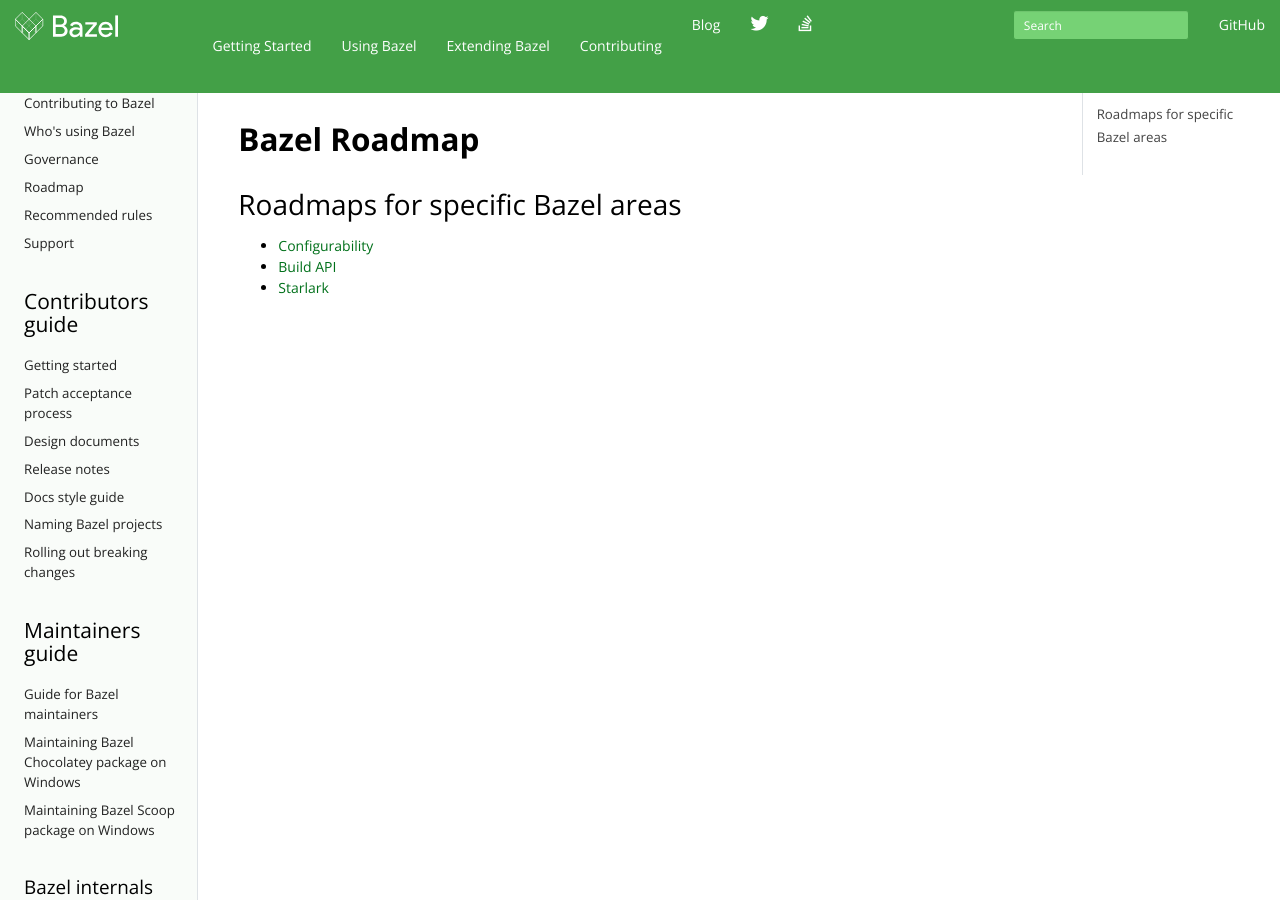
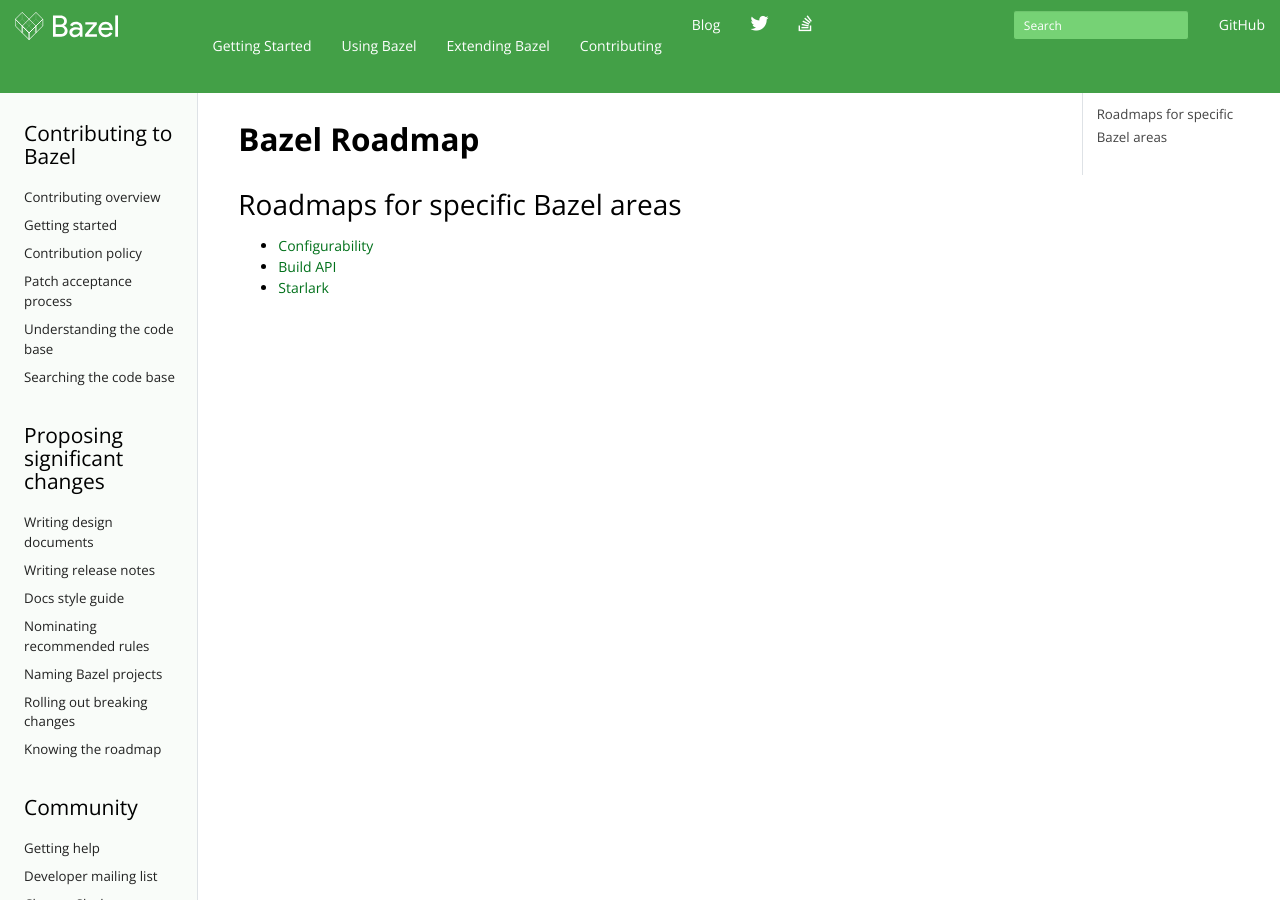
Before and after one commit to bazelbuild/bazel-website, a Jekyll site: the page built from roadmap.md, in a window 1280 px wide and 900 px high. Built offline with Jekyll 4.4.1, drawn with Linux system fonts in a browser that asks for light colours; nearby versions of some CDN libraries; library files that are not in the unit come from our copies; comment, search, counter and statistics services are not loaded; the table of contents is made by our own code; some of the changed text lies outside the part shown.

Commit message:
Update contribute tab left nav

```diff
--- a/_layouts/contribute.html
+++ b/_layouts/contribute.html
@@ -16,41 +16,39 @@
               aria-controls="sidebar-nav">
             <i class="glyphicon glyphicon-menu-hamburger"></i> Navigation
           </a>
-          <nav class="sidebar collapse" id="sidebar-nav">
+         <nav class="sidebar collapse" id="sidebar-nav">
+            <h3>Contributing to Bazel</h3>
             <ul class="sidebar-nav">
-              <li><a href="/contributing.html">Contributing to Bazel</a></li>
-              <li><a href="/users.html">Who's using Bazel</a></li>
-              <li><a href="/governance.html">Governance</a></li>
-              <li><a href="/roadmap.html">Roadmap</a></li>
-              <li><a href="/recommended-rules.html">Recommended rules</a></li>
-              <li><a href="/support.html">Support</a></li>
+              <li><a href="/contributing.html">Contributing overview</a></li>
+              <li><a href="/basics/getting_started.html">Getting started</a></li>
+              <li><a href="/governance.html">Contribution policy</a></li>
+              <li><a href="/basics/patching.html">Patch acceptance process</a></li>
+              <li><a href="https://github.com/bazelbuild/bazel/blob/master/CODEBASE.md">Understanding the code base</a></li>
+              <li><a href="/browse-and-search-user-guide.html">Searching the code base</a></li>
             </ul>
-            <h3>Contributors guide</h3>
+            <h3>Proposing significant changes</h3>
             <ul class="sidebar-nav">
-              <li><a href="/basics/getting_started.html">Getting started</a></li>
-              <li><a href="/basics/patching.html">Patch acceptance process</a></li>
-              <li><a href="/designs/index.html">Design documents</a></li>
-              <li><a href="/basics/release-notes.html">Release notes</a></li>
+              <li><a href="/designs/index.html">Writing design documents</a></li>
+              <li><a href="/basics/release-notes.html">Writing release notes</a></li>
               <li><a href="/basics/docs-style.html">Docs style guide</a></li>
+              <li><a href="/recommended-rules.html">Nominating recommended rules</a></li>
               <li><a href="/naming.html">Naming Bazel projects</a></li>
               <li><a href="/maintaining/breaking-changes-guide.html">Rolling out breaking changes</a></li>
+              <li><a href="/roadmap.html">Knowing the roadmap</a></li>
+            </ul>
+            <h3>Community</h3>
+            <ul class="sidebar-nav">
+              <li><a href="/support.html">Getting help</a></li>
+              <li><a href="https://groups.google.com/forum/#!forum/bazel-dev">Developer mailing list</a></li>
+              <li><a href="https://slack.bazel.build">Chat on Slack</a></li>
+              <li><a href="/experts.html">Community Experts</a></li>
+              <li><a href="/users.html">Bazel users</a></li>
             </ul>
             <h3>Maintainers guide</h3>
             <ul class="sidebar-nav">
-              <li><a href="/maintaining/maintainers-guide.html">Guide for Bazel maintainers</a></li>
+              <li><a href="/maintaining/maintainers-guide.html">Guide for Bazel Maintainers</a></li>
               <li><a href="/maintaining/windows-chocolatey-maintenance.html">Maintaining Bazel Chocolatey package on Windows</a></li>
               <li><a href="/maintaining/windows-scoop-maintenance.html">Maintaining Bazel Scoop package on Windows</a></li>
-              <h4>Bazel internals</h4>
-              <li><a href="/designs/skyframe.html">Skyframe</a></li>
-            </ul>
-            <h3>External resources</h3>
-            <ul class="sidebar-nav">
-              <li><a href="https://github.com/bazelbuild/bazel">GitHub</a></li>
-              <li><a href="https://source.bazel.build/">Search Bazel code</a></li>
-              <li><a href="/browse-and-search-user-guide.html">Search user guide</a></li>
-              <li><a href="https://groups.google.com/forum/#!forum/bazel-dev">Developer mailing list</a></li>
-              <li><a href="https://slack.bazel.build">Slack</a></li>
-              <li><a href="/experts.html">Community Experts</a></li>
             </ul>
           </nav>
         </div>
```
